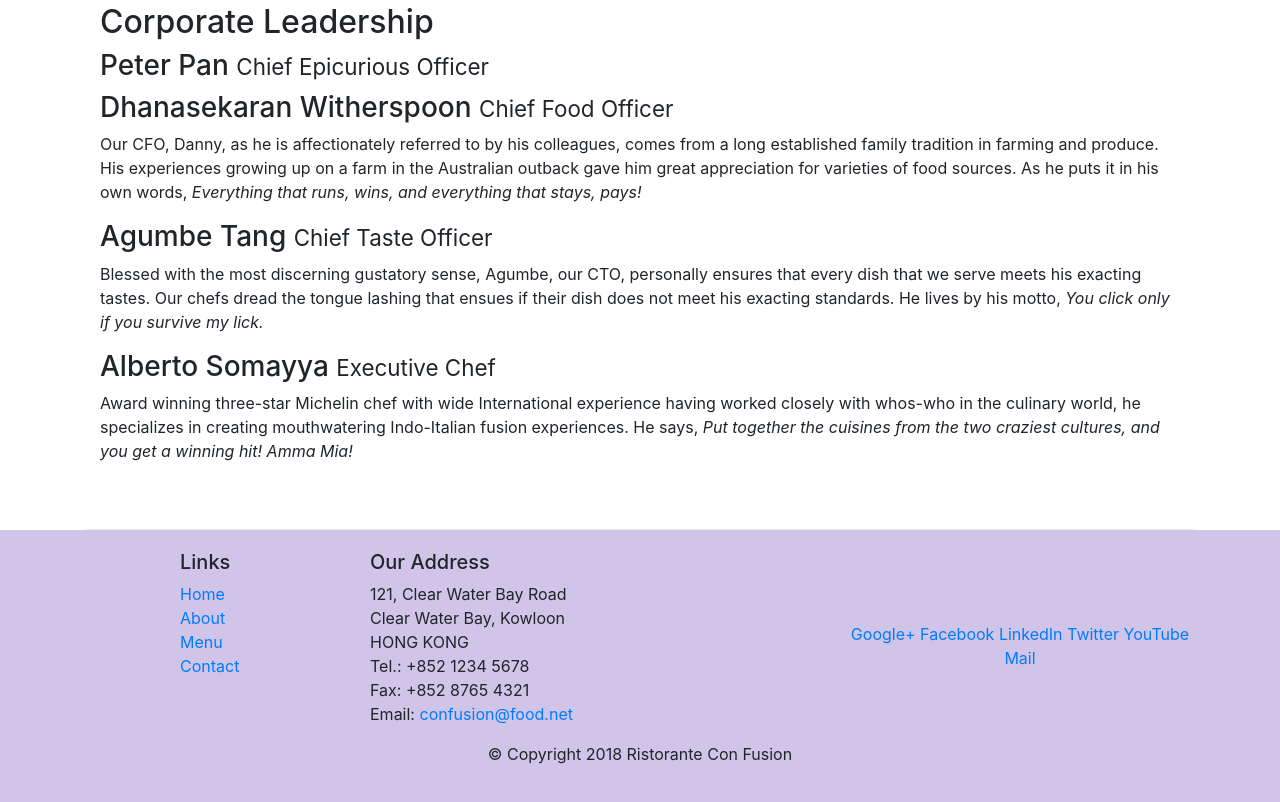
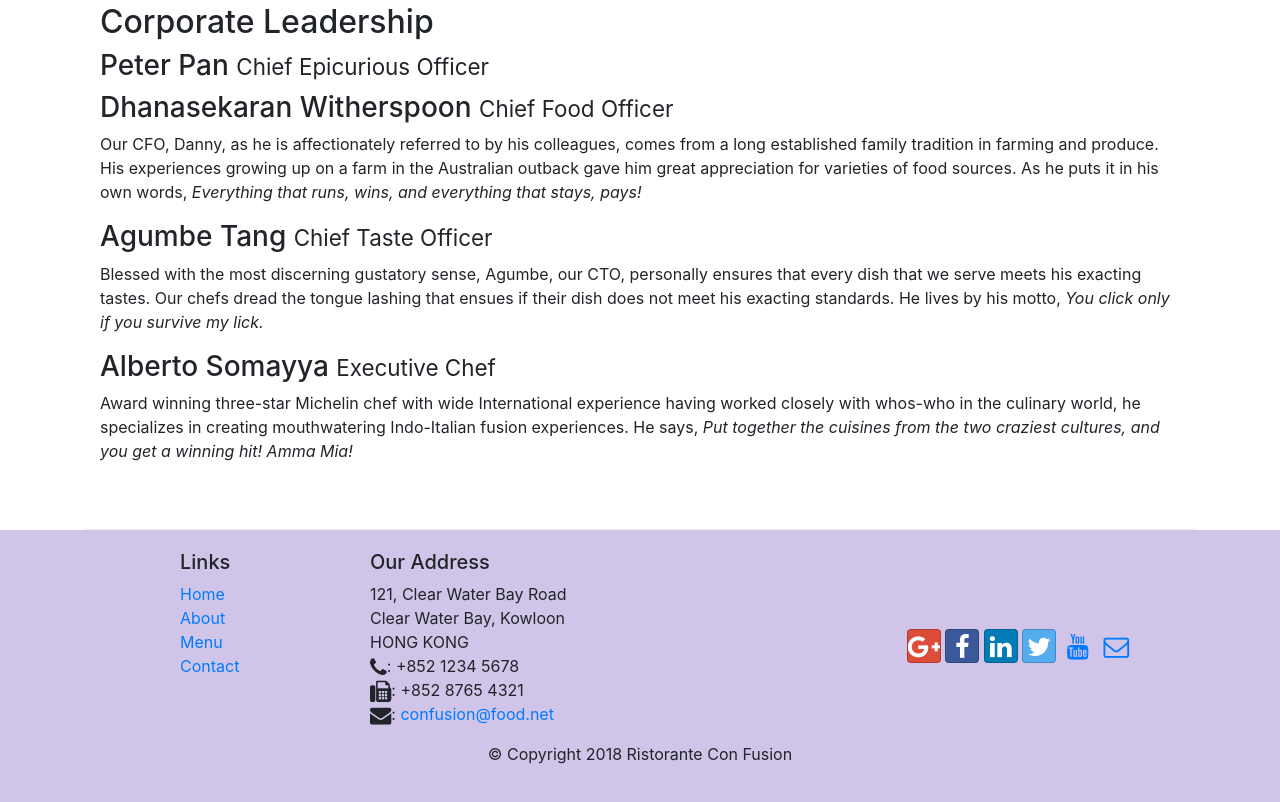
Before and after one commit to Nexus000110/bootstrap4-confusion, a website: page aboutus.html in a window 1280 px wide. Shown: the part 912-1714 px from the top of the page. Drawn offline with nearby package versions, Linux system fonts and the light colour scheme.

Commit message:
Icon Fonts

```diff
--- a/aboutus.html
+++ b/aboutus.html
@@ -9,6 +9,8 @@
 
     <!-- Bootstrap CSS -->
     <link rel="stylesheet" href="node_modules/bootstrap/dist/css/bootstrap.min.css">
+    <link rel="stylesheet" href="node_modules/font-awesome/css/font-awesome.min.css">
+    <link rel="stylesheet" href="node_modules/bootstrap-social/bootstrap-social.css">
     <link rel="stylesheet" href="css/styles.css">
 
     <title>Ristorante Con Fusion: About Us</title>
@@ -25,19 +27,20 @@
             <div class="collapse navbar-collapse" id="Navbar">
                 <ul class="navbar-nav mr-auto">
                     <li class="nav-item">
-                        <a class="nav-link" href="./index.html">Home</a>
+                        <a class="nav-link" href="index.html"><span class="fa fa-home fa-lg"></span> Home</a>
                     </li>
                     <li class="nav-item active">
-                        <a class="nav-link" href="#">About</a>
+                        <a class="nav-link" href="#"><span class="fa fa-info fa-lg"></span> About</a>
                     </li>
                     <li class="nav-item">
-                        <a class="nav-link" href="#">Menu</a>
+                        <a class="nav-link" href="#"><span class="fa fa-list fa-lg"></span> Menu</a>
                     </li>
                     <li class="nav-item">
-                        <a class="nav-link" href="#">Contact</a>
+                        <a class="nav-link" href="#"><span class="fa fa-address-card fa-lg"></span> Contact</a>
                     </li>
                 </ul>
             </div>
+        </div>
         </div>
     </nav>
 
@@ -127,19 +130,24 @@
                         121, Clear Water Bay Road<br>
                         Clear Water Bay, Kowloon<br>
                         HONG KONG<br>
-                        Tel.: +852 1234 5678<br>
-                        Fax: +852 8765 4321<br>
-                        Email: <a href="mailto:confusion@food.net">confusion@food.net</a>
+                        <i class="fa fa-phone fa-lg"></i>: +852 1234 5678<br>
+                        <i class="fa fa-fax fa-lg"></i>: +852 8765 4321<br>
+                        <i class="fa fa-envelope fa-lg"></i>: <a href="mailto:confusion@food.net">confusion@food.net</a>
                     </address>
                 </div>
                 <div class="col-12 col-sm-4 align-self-center">
                     <div class="text-center">
-                        <a href="http://google.com/+">Google+</a>
-                        <a href="http://www.facebook.com/profile.php?id=">Facebook</a>
-                        <a href="http://www.linkedin.com/in/">LinkedIn</a>
-                        <a href="http://twitter.com/">Twitter</a>
-                        <a href="http://youtube.com/">YouTube</a>
-                        <a href="mailto:">Mail</a>
+                        <a class="btn btn-social-icon btn-google" href="http://google.com/+"><i
+                                class="fa fa-google-plus fa-lg"></i></a>
+                        <a class="btn btn-social-icon btn-facebook" href="http://www.facebook.com/profile.php?id="><i
+                                class="fa fa-facebook fa-lg"></i></a>
+                        <a class="btn btn-social-icon btn-linkedin" href="http://www.linkedin.com/in/"><i
+                                class="fa fa-linkedin fa-lg"></i></a>
+                        <a class="btn btn-social-icon btn-twitter" href="http://twitter.com/"><i
+                                class="fa fa-twitter fa-lg"></i></a>
+                        <a class="btn btn-social-icon btn-youtube" href="http://youtube.com/"><i
+                                class="fa fa-youtube fa-lg"></i></a>
+                        <a class="btn btn-social-icon" href="mailto:"><i class="fa fa-envelope-o fa-lg"></i></a>
                     </div>
                 </div>
             </div>
--- a/package.json
+++ b/package.json
@@ -15,6 +15,8 @@
   },
   "dependencies": {
     "bootstrap": "^4.0.0",
+    "bootstrap-social": "^5.1.1",
+    "font-awesome": "^4.7.0",
     "jquery": "^3.3.1",
     "popper.js": "^1.12.9"
   }
```
Also changed, not shown: index.html (+20 -13 lines), 1 other file.
